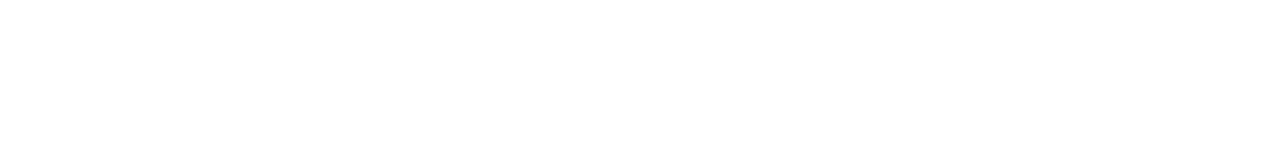
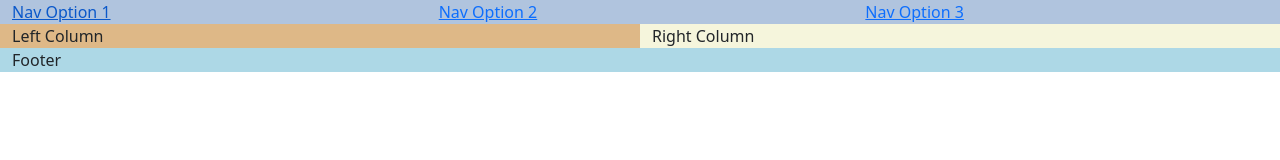
Before and after one commit to HellNOuez/collab1, a plain HTML site: page index.html in a window 1280 px wide. Drawn offline with nearby package versions, Linux system fonts and the light colour scheme.

Commit message:
inital commit

```diff
--- a/css/styles.css
+++ b/css/styles.css
@@ -0,0 +1,15 @@
+nav {
+    background-color: lightsteelblue;
+}
+
+#leftcolumn {
+    background-color: burlywood;
+}
+
+#rightcolumn {
+    background-color: beige;
+}
+
+footer {
+    background-color: lightblue;
+}
--- a/index.html
+++ b/index.html
@@ -4,7 +4,6 @@
     <meta charset="UTF-8">
     <meta http-equiv="X-UA-Compatible" content="IE=edge">
     <meta name="viewport" content="width=device-width, initial-scale=1.0">
-    <link rel="stylesheet" href="css/styles.css">
     <link rel="stylesheet" href="/css/bootstrap.min.css">
     <link href="https://cdn.jsdelivr.net/npm/bootstrap@5.2.0-beta1/dist/css/bootstrap.min.css" rel="stylesheet" integrity="sha384-0evHe/X+R7YkIZDRvuzKMRqM+OrBnVFBL6DOitfPri4tjfHxaWutUpFmBp4vmVor" crossorigin="anonymous">
     <link rel="stylesheet" href="css/styles.css">
@@ -12,7 +11,36 @@
 </head>
 <body>
 
+    <div class="container-fluid">
 
+        <nav class="row">
+          <a href="#navoption1" class="col-sm">
+            Nav Option 1
+          </a>
+          <a href="#navoption2" class="col-sm">
+            Nav Option 2
+          </a>
+          <a href="#navoption3" class="col-sm">
+            Nav Option 3
+          </a>
+        </nav>
+
+        <div class="row">
+          <div class="col" id="leftcolumn">
+            Left Column
+          </div>
+          <div class="col" id="rightcolumn">
+            Right Column
+          </div>
+        </div>
+
+        <footer class="row">
+          <div class="col" id="footer">
+            Footer
+          </div>
+        </footer>
+
+      </div>
 
 
     <script src="https://cdn.jsdelivr.net/npm/bootstrap@5.2.0-beta1/dist/js/bootstrap.bundle.min.js" integrity="sha384-pprn3073KE6tl6bjs2QrFaJGz5/SUsLqktiwsUTF55Jfv3qYSDhgCecCxMW52nD2" crossorigin="anonymous"></script>
```
